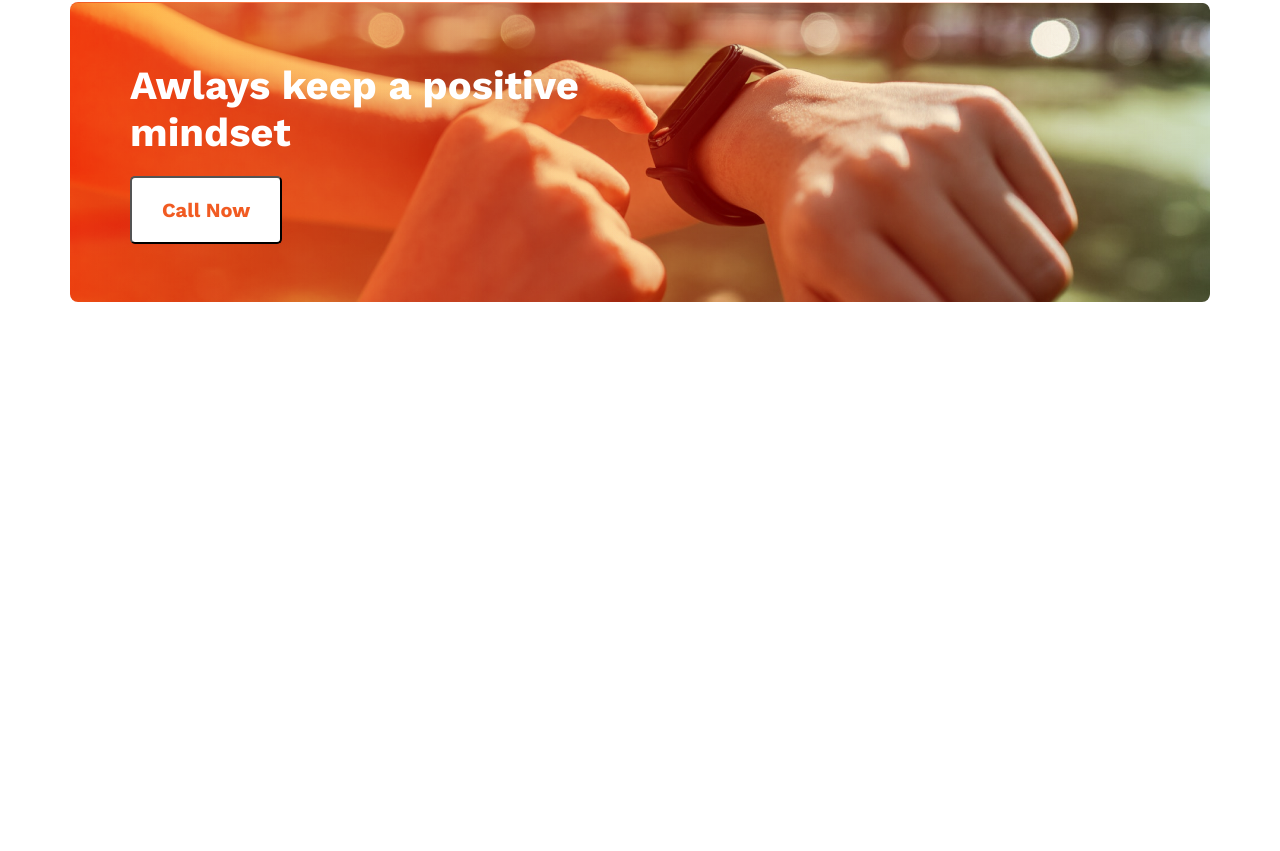
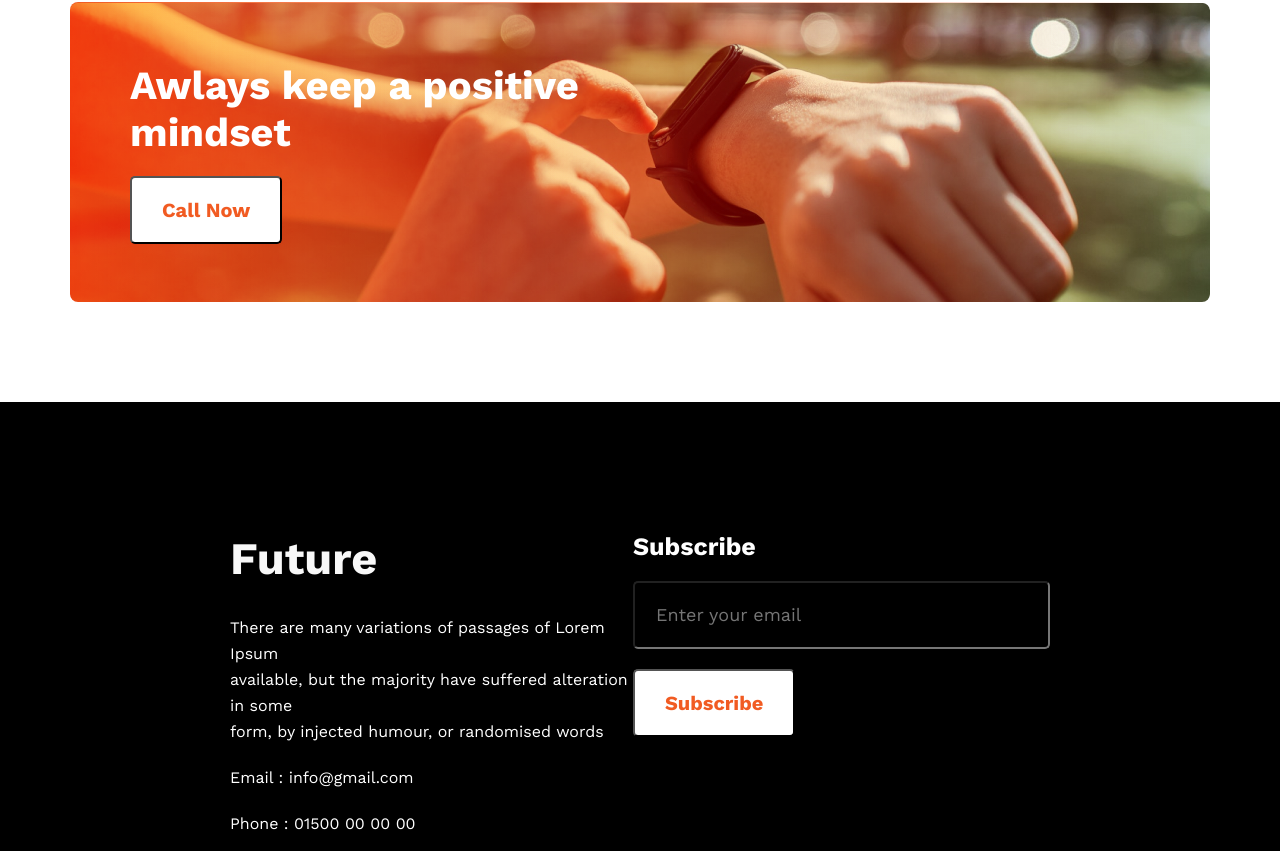
Before and after one commit to ShoroveTajmen/NewYear_NewMe, a plain HTML site: page images/index.html in a window 1280 px wide. Shown: the part 2504-3355 px from the top of the page. Before the commit the page ends 2836 px from the top, so only its background shows below. Drawn offline with nearby package versions, Linux system fonts and the light colour scheme.

Commit message:
future  section finished

```diff
--- a/images/index.html
+++ b/images/index.html
@@ -85,22 +85,22 @@
           <h1 class="myplan-title">My Plans</h1>
           <div class="all-plans">
             <div class="plan">
-                    <img src="/images/icons/web.png" alt="" class="plan-img">
+              <img src="/images/icons/web.png" alt="" class="plan-img" />
               <h3 class="plans-name">Web Development</h3>
               <p class="plan-description">I want to start</p>
             </div>
             <div class="plan">
-                    <img src="/images/icons/js.png" alt="" class="plan-img">
+              <img src="/images/icons/js.png" alt="" class="plan-img" />
               <h3 class="plans-name">Javascript</h3>
               <p class="plan-description">I want to learn</p>
             </div>
             <div class="plan">
-                    <img src="/images/icons/smoke.png" alt="" class="plan-img">
+              <img src="/images/icons/smoke.png" alt="" class="plan-img" />
               <h3 class="plans-name">Smoking Habit</h3>
               <p class="plan-description">I want to end</p>
             </div>
             <div class="plan">
-                    <img src="/images/icons/ecom.png" alt="" class="plan-img">
+              <img src="/images/icons/ecom.png" alt="" class="plan-img" />
               <h3 class="plans-name">Ecommerce</h3>
               <p class="plan-description">I want to develop</p>
             </div>
@@ -111,8 +111,34 @@
       <section class="callNow-section">
         <div class="callNow-container">
           <div class="call-info">
-    <h1 class="callNow-title">Awlays keep a positive <br> mindset</h1>
+            <h1 class="callNow-title">
+              Awlays keep a positive <br />
+              mindset
+            </h1>
             <button class="Clbtn">Call Now</button>
+          </div>
+        </div>
+      </section>
+      <!-- future section -->
+      <section class="future-section">
+        <div class="future-container">
+            <div class="future-info">
+                <h1 class="future-title">Future</h1>
+                <p class="future-description">There are many variations of passages of Lorem Ipsum <br> available, but the majority have suffered alteration in some <br> form, by injected humour, or randomised words</p>
+                <li>Email : info@gmail.com</li>
+                <li>Phone : 01500 00 00 00</li>
+
+                <div class="media-link">
+                    <img src="/images/icons/fb.png" alt="" class="media-img">
+                    <img src="/images/icons/twitter.png" alt="" class="media-img">
+                    <img src="/images/icons/youtube.png" alt="" class="media-img">
+                </div>
+
+            </div>
+            <div class="subscribe">
+                <h3 class="subscribe-title">Subscribe</h3>
+                <input class="email" type="email" placeholder="Enter your email"> <br>
+                <button class="Clbtn">Subscribe</button>
             </div>
         </div>
       </section>
--- a/styles/style.css
+++ b/styles/style.css
@@ -136,13 +136,13 @@ li i {
   width: 1140px;
   height: 300px;
   margin: auto;
-  margin-bottom: 30px;
+  margin-bottom: 100px;
   background-blend-mode: overlay;
   border-radius: 8px;
 }
-.call-info{
-    padding-left: 60px;
-    padding-top: 60px;
+.call-info {
+  padding-left: 60px;
+  padding-top: 60px;
 }
 .callNow-title {
   color: #fff;
@@ -161,3 +161,63 @@ li i {
   font-size: 20px;
   font-weight: 600;
 }
+
+/* future section styles */
+.future-container {
+  display: flex;
+  justify-content: space-around;
+  /* align-items: center; */
+  background-color: black;
+}
+.future-info {
+  padding-top: 130px;
+  padding-left: 230px;
+}
+.future-title {
+  color: #f8f8f8;
+  font-family: Work Sans;
+  font-size: 45px;
+  font-weight: 700;
+  padding-bottom: 30px;
+}
+.future-description {
+  color: #fff;
+  font-family: Work Sans;
+  font-size: 16px;
+  font-weight: 400;
+  line-height: 26px;
+  padding-bottom: 20px;
+}
+li {
+  color: #fff;
+  font-family: Work Sans;
+  font-size: 16px;
+  font-weight: 400;
+  line-height: 26px;
+  list-style: none;
+  padding-bottom: 20px;
+}
+.media-link {
+  padding-bottom: 250px;
+}
+.subscribe {
+  padding-top: 130px;
+  padding-right: 230px;
+}
+.subscribe-title {
+  color: #fff;
+  font-family: Work Sans;
+  font-size: 25px;
+  font-weight: 600;
+  padding-bottom: 20px;
+}
+.email {
+  color: #f3f3f3;
+  font-family: Work Sans;
+  font-size: 18px;
+  font-weight: 400;
+  padding: 21px 158px 22px 21px;
+  background: black;
+  margin-bottom: 20px;
+  border-radius: 5px;
+}
```
Lines whose indentation alone changed are shown as unchanged.
